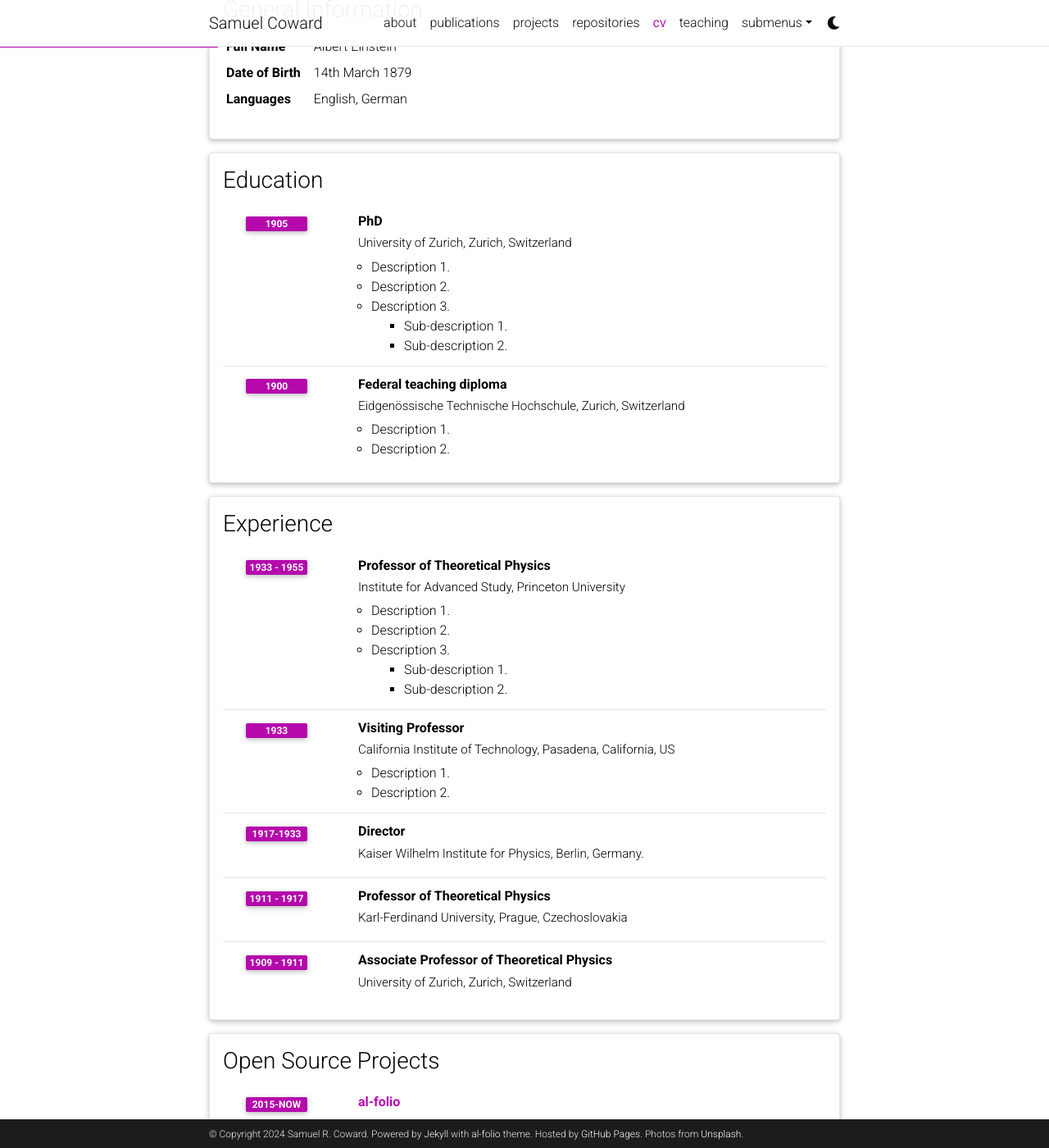
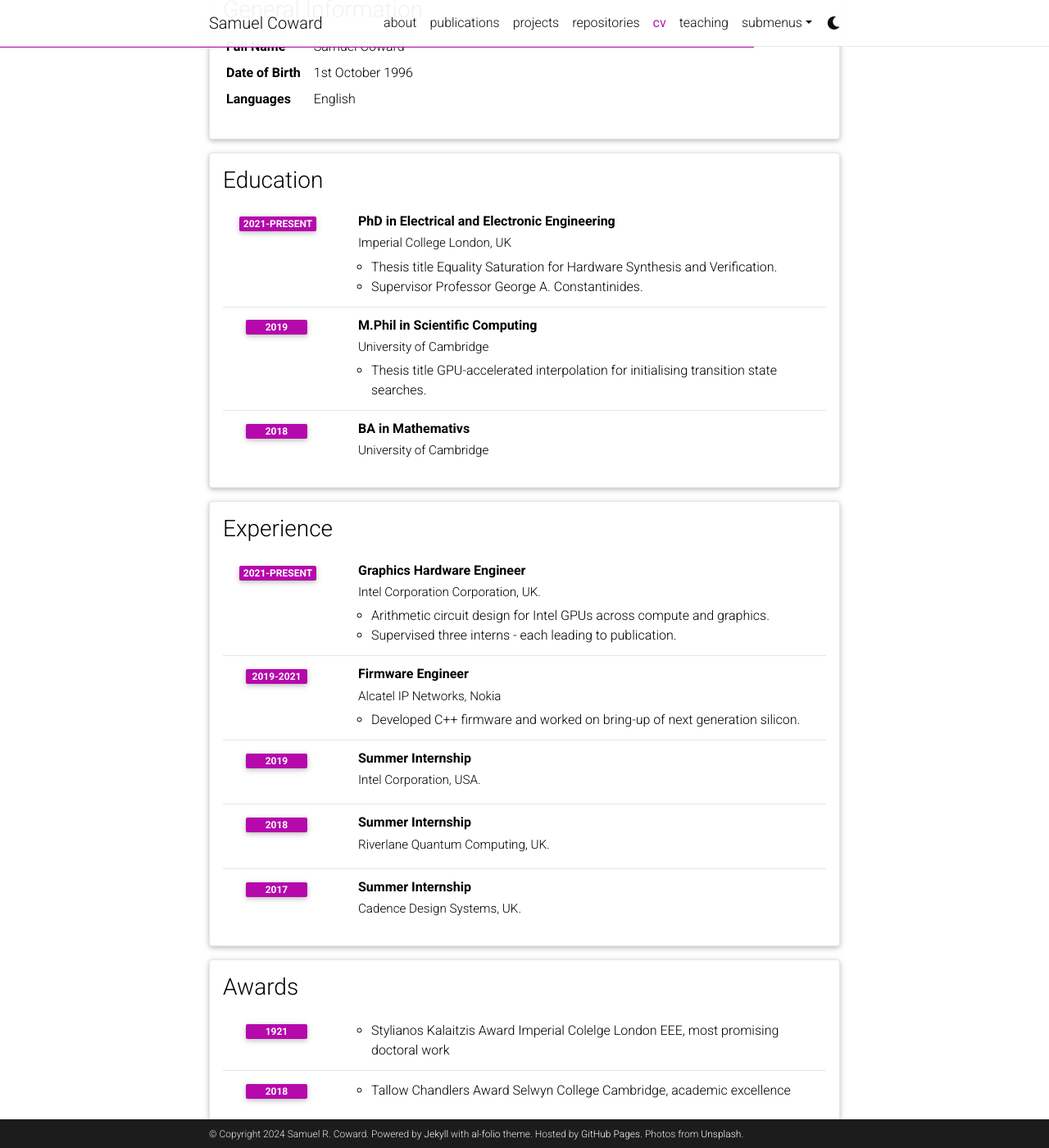
Before and after one commit to cowardsa/cowardsa.github.io, a Jekyll site: the page built from _pages/cv.md, in a window 1280 px wide and 1400 px high, scrolled down 207 px. Shown: the whole window at 82% size. Built offline with Jekyll 4.4.1, drawn with Linux system fonts in a browser that asks for light colours; comment, search, counter and statistics services are not loaded; a style sheet for code colours, icons or effects is not loaded; some of the changed text lies outside the part shown.

Commit message:
Update CV page

```diff
--- a/_data/cv.yml
+++ b/_data/cv.yml
@@ -2,96 +2,63 @@
   type: map
   contents:
     - name: Full Name
-      value: Albert Einstein
+      value: Samuel Coward
     - name: Date of Birth
-      value: 14th March 1879
+      value: 1st October 1996
     - name: Languages
-      value: English, German
+      value: English
 
 - title: Education
   type: time_table
   contents:
-    - title: PhD
-      institution: University of Zurich, Zurich, Switzerland
-      year: 1905
+    - title: PhD in Electrical and Electronic Engineering
+      institution: Imperial College London, UK
+      year: 2021-present
       description:
-        - Description 1.
-        - Description 2.
-        - title: Description 3.
-          contents:
-            - Sub-description 1.
-            - Sub-description 2.
-    - title: Federal teaching diploma
-      institution: Eidgenössische Technische Hochschule, Zurich, Switzerland
-      year: 1900
+        - Thesis title Equality Saturation for Hardware Synthesis and Verification.
+        - Supervisor Professor George A. Constantinides.
+    - title: M.Phil in Scientific Computing
+      institution: University of Cambridge
+      year: 2019
       description:
-        - Description 1.
-        - Description 2.
+        - Thesis title GPU-accelerated interpolation for initialising transition state searches.
+    - title: BA in Mathemativs
+      institution: University of Cambridge
+      year: 2018
 
 - title: Experience
   type: time_table
   contents:
-    - title: Professor of Theoretical Physics
-      institution: Institute for Advanced Study, Princeton University
-      year: 1933 - 1955
+    - title: Graphics Hardware Engineer
+      institution: Intel Corporation Corporation, UK.
+      year: 2021-present
       description:
-        - Description 1.
-        - Description 2.
-        - title: Description 3.
-          contents:
-            - Sub-description 1.
-            - Sub-description 2.
-    - title: Visiting Professor
-      institution: California Institute of Technology, Pasadena, California, US
-      year: 1933
+        - Arithmetic circuit design for Intel GPUs across compute and graphics.
+        - Supervised three interns - each leading to publication.
+    - title: Firmware Engineer
+      institution: Alcatel IP Networks, Nokia
+      year: 2019-2021
       description:
-        - Description 1.
-        - Description 2.
+        - Developed C++ firmware and worked on bring-up of next generation silicon.
 
-    - title: Director
-      institution: Kaiser Wilhelm Institute for Physics, Berlin, Germany.
-      year: 1917-1933
+    - title: Summer Internship
+      institution: Intel Corporation, USA.
+      year: 2019
 
-    - title: Professor of Theoretical Physics
-      institution: Karl-Ferdinand University, Prague, Czechoslovakia
-      year: 1911 - 1917
-      description:
+    - title: Summer Internship
+      institution: Riverlane Quantum Computing, UK.
+      year: 2018
 
-    - title: Associate Professor of Theoretical Physics
-      institution: University of Zurich, Zurich, Switzerland
-      year: 1909 - 1911
+    - title: Summer Internship
+      institution: Cadence Design Systems, UK.
+      year: 2017
 
-- title: Open Source Projects
-  type: time_table
-  contents:
-    - title: <a href="https://github.com/alshedivat/al-folio">al-folio</a>
-      year: 2015-now
-      description: A beautiful, simple, clean, and responsive Jekyll theme for academics.
-
-- title: Honors and Awards
+- title: Awards
   type: time_table
   contents:
     - year: 1921
       items:
-        - Nobel Prize in Physics
-        - Matteucci Medal
-    - year: 2029
+        - Stylianos Kalaitzis Award Imperial Colelge London EEE, most promising doctoral work
+    - year: 2018
       items:
-        - Max Planck Medal
-
-- title: Academic Interests
-  type: nested_list
-  contents:
-    - title: Topic 1.
-      items:
-        - Description 1.
-        - Description 2.
-    - title: Topic 2.
-      items:
-        - Description 1.
-        - Description 2.
-
-- title: Other Interests
-  type: list
-  contents:
-    - <u>Hobbies:</u> Hobby 1, Hobby 2, etc.
+        - Tallow Chandlers Award Selwyn College Cambridge, academic excellence
```
